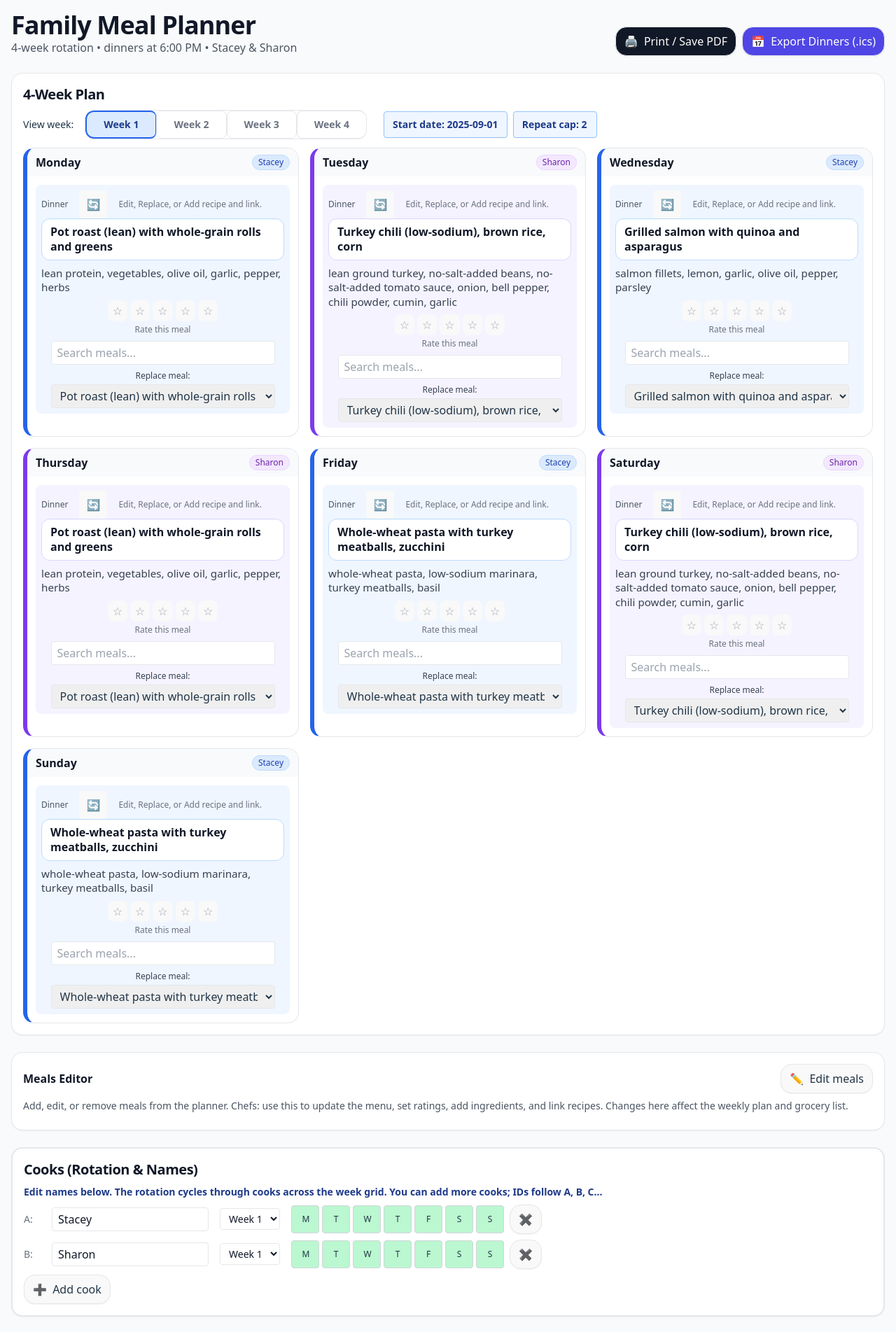
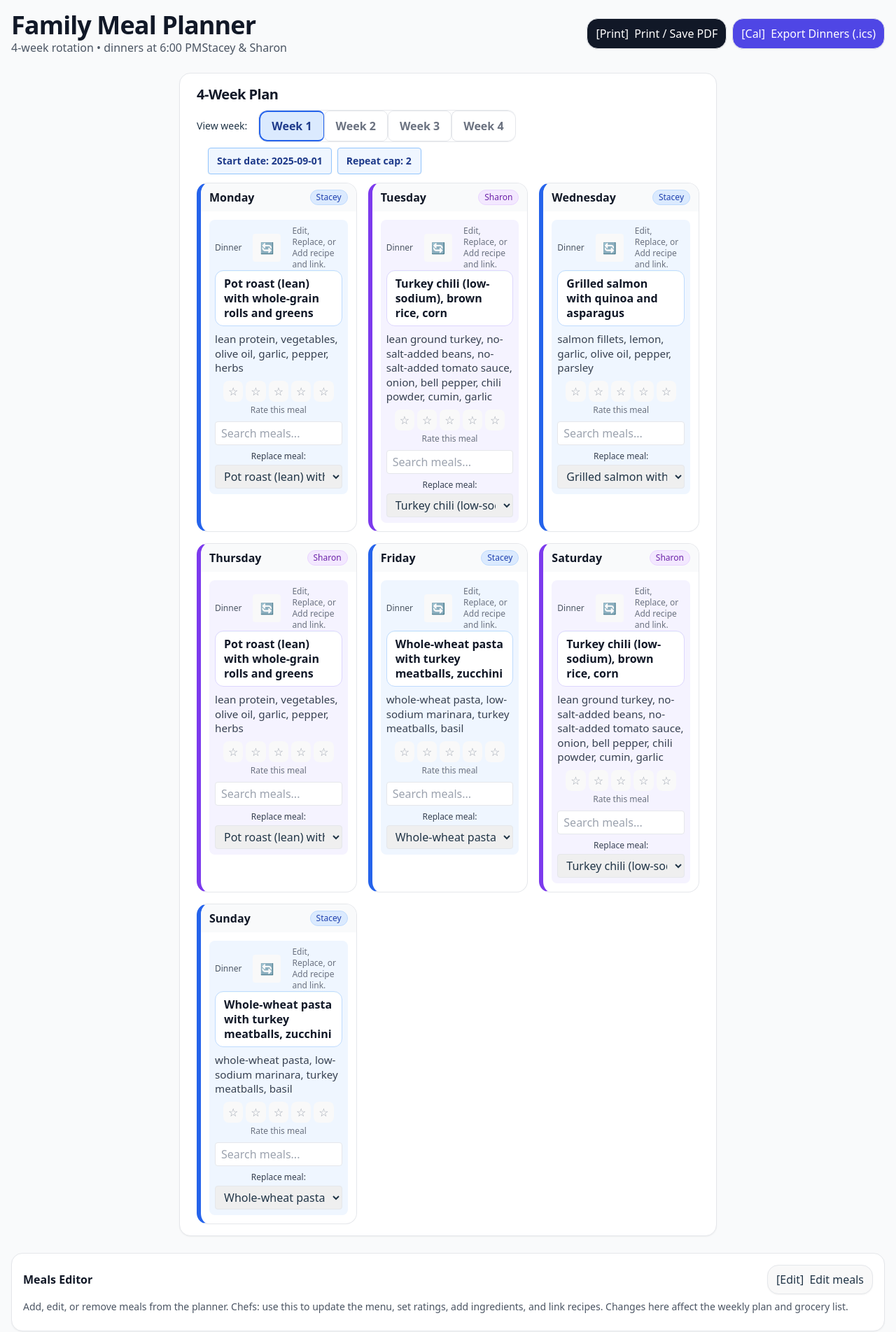
Before and after one commit to meekblee/family-meal-planner, a React (Vite) app: page / in a window 1280 px wide. Shown: the top 1903 px of the page at 70% size. Built offline with nearby package versions, Linux system fonts and the light colour scheme.

Commit message:
Update App.jsx

```diff
--- a/src/App.jsx
+++ b/src/App.jsx
@@ -15,7 +15,7 @@ const Card = ({ className = "", children }) => (
 const SectionTitle = ({ children }) => (
   <h2 className="text-xl font-extrabold tracking-tight mb-2 text-gray-900">{children}</h2>
 );
-const I = {
+const I_OLD = {
   Cal: () => <span aria-hidden>📅</span>,
   DL: () => <span aria-hidden>⬇️</span>,
   List: () => <span aria-hidden>🧾</span>,
@@ -26,6 +26,20 @@ const I = {
   X: () => <span aria-hidden>✖️</span>,
   Plus: () => <span aria-hidden>➕</span>,
   Edit: () => <span aria-hidden>✏️</span>,
+};
+
+// Replaced icon set with ASCII-safe symbols (avoid encoding issues)
+const I = {
+  Cal: () => <span aria-hidden>[Cal]</span>,
+  DL: () => <span aria-hidden>[DL]</span>,
+  List: () => <span aria-hidden>[List]</span>,
+  Shuffle: () => <span aria-hidden>[Shuf]</span>,
+  Upload: () => <span aria-hidden>[Up]</span>,
+  Print: () => <span aria-hidden>[Print]</span>,
+  Link: () => <span aria-hidden>[Link]</span>,
+  X: () => <span aria-hidden>[X]</span>,
+  Plus: () => <span aria-hidden>[+]</span>,
+  Edit: () => <span aria-hidden>[Edit]</span>,
 };
 
 // =============== Utilities ===============
@@ -288,10 +302,10 @@ export default function MealPlannerApp() {
   }
 
   // Planning
-  function generateEmptyWeeks() {
-    const labels = ["Monday", "Tuesday", "Wednesday", "Thursday", "Friday", "Saturday", "Sunday"];
-    return Array.from({ length: 4 }, () => labels.map((l) => ({ label: l })));
-  }
+function generateEmptyWeeks() {
+  const labels = ["Monday", "Tuesday", "Wednesday", "Thursday", "Friday", "Saturday", "Sunday"];
+  return Array.from({ length: 4 }, () => labels.map((l, i) => ({ label: l, weekday: WEEKDAYS[i] })));
+}
   function generateWithConstraints(pool, { dinnersOnly = DEFAULTS.dinnersOnly, seed = "", maxRepeatAcross4Weeks = DEFAULTS.maxRepeatAcross4Weeks, cookIds = ["A", "B"], cooksList = cooks }) {
     const rng = rngFactory(seed || "default");
     const weeksLocal = generateEmptyWeeks();
@@ -344,12 +358,29 @@ export default function MealPlannerApp() {
     }
     return weeksLocal;
   }
+  function assignDatesToWeeks(weeksIn, startDateStr, hour = DEFAULTS.dinnerHour, minutes = DEFAULTS.dinnerMinutes) {
+    try {
+      const base = new Date(startDateStr);
+      if (isNaN(base.getTime())) return weeksIn;
+      // Ensure base is Monday 00:00 local
+      base.setHours(0, 0, 0, 0);
+      const out = weeksIn.map((week, wIdx) => week.map((day, dIdx) => {
+        const dt = new Date(base);
+        dt.setDate(base.getDate() + wIdx * 7 + dIdx);
+        dt.setHours(hour, minutes, 0, 0);
+        return { ...day, date: dt };
+      }));
+      return out;
+    } catch {
+      return weeksIn;
+    }
+  }
   function fillWeeks({ dinnersOnly = DEFAULTS.dinnersOnly } = {}) {
     const pool = [...filteredMeals];
     if (!pool.length) return alert("No meals available above threshold.");
     const ids = cooks.map((c) => c.id);
     const filled = generateWithConstraints(pool, { dinnersOnly, seed, maxRepeatAcross4Weeks: repeatCap, cookIds: ids.length ? ids : ["A"] });
-    setWeeks(filled);
+    setWeeks(assignDatesToWeeks(filled, startDate));
   }
   function shuffleWeeks() { fillWeeks({ dinnersOnly: mode === "dinners" }); }
 
@@ -410,6 +441,10 @@ export default function MealPlannerApp() {
 
   // Auto-fill once after meals load / cooks change
   useEffect(() => { if (!weeks[0][0].d) fillWeeks({ dinnersOnly: DEFAULTS.dinnersOnly }); }, [meals.length, repeatCap, cooks.length]);
+  // Update dates when startDate changes
+  useEffect(() => {
+    setWeeks(prev => assignDatesToWeeks(prev, startDate));
+  }, [startDate]);
 
   // === AUTOSAVE HELPERS ===
   const AUTOSAVE_KEY = "familyMealPlannerAutosave";
@@ -450,7 +485,7 @@ export default function MealPlannerApp() {
         setCooks(saved.cooks || DEFAULTS.cooks);
         setStartDate(saved.startDate || STARTING_DEFAULT());
         setRepeatCap(saved.repeatCap ?? DEFAULTS.maxRepeatAcross4Weeks);
-        setThreshold(saved.threshold ?? 3);
+        setTextThreshold(saved.threshold ?? 3);
         setMode(saved.mode || "dinners");
         setSeed(saved.seed || "");
       }
@@ -482,10 +517,12 @@ export default function MealPlannerApp() {
           availabilityWeeks: { 0: { mon:true, tue:true, wed:true, thu:true, fri:true, sat:true, sun:true } },
         },
       ];
-      setTimeout(triggerAutosave, 0);
       return updated;
     });
-    setTimeout(() => fillWeeks({ dinnersOnly: DEFAULTS.dinnersOnly }), 0);
+    setTimeout(() => {
+      fillWeeks({ dinnersOnly: DEFAULTS.dinnersOnly });
+      setTimeout(triggerAutosave, 100);
+    }, 0);
   }
   function removeCook(id) {
     if (cooks.length <= 1) return;
@@ -528,6 +565,10 @@ export default function MealPlannerApp() {
     setDirtyMeals(true);
   }
   function handleSaveMeals() {
+    setMeals(() => {
+      setTimeout(triggerAutosave, 0);
+      return localMeals;
+    });
     setDirtyMeals(false);
     setShowSavedToast(true);
     setTimeout(() => setShowSavedToast(false), 2000);
@@ -535,6 +576,21 @@ export default function MealPlannerApp() {
   function handleDiscardMeals() {
     setMeals(localMeals);
     setDirtyMeals(false);
+  }
+  function handleAddMeal() {
+    setMeals(prev => [
+      ...prev,
+      { name: "New meal", avg: 3, type: "Dinner", ingredients: "", recipeUrl: "" }
+    ]);
+    setDirtyMeals(true);
+  }
+  function isValidUrl(u) {
+    try {
+      const x = new URL(String(u || "").trim());
+      return x.protocol === "http:" || x.protocol === "https:";
+    } catch {
+      return false;
+    }
   }
   const [sortKey, setSortKey] = useState('name');
   const [sortDir, setSortDir] = useState('asc');
@@ -558,34 +614,35 @@ export default function MealPlannerApp() {
   return (
     <ErrorBoundary>
       <div className="min-h-screen bg-gray-50 p-4">
-        <div className="max-w-7xl mx-auto space-y-6">
+  <div className="max-w-7xl mx-auto space-y-6 w-full px-2 md:px-0">
           {/* Header */}
-          <header className="flex flex-col sm:flex-row sm:items-end sm:justify-between gap-3">
+          <header className="flex flex-col md:flex-row items-start md:items-center justify-between gap-4 mb-6 w-full px-2 md:px-0">
             <div>
-              <h1 className="text-3xl md:text-4xl font-extrabold tracking-tight text-gray-900">Family Meal Planner</h1>
-              <p className="text-sm md:text-base text-gray-600">
-                4-week rotation • dinners at 6:00 PM • {cooks.map(c => c.name).join(' & ')}
+              <h1 className="text-2xl md:text-4xl font-extrabold tracking-tight text-gray-900 leading-tight">Family Meal Planner</h1>
+              <p className="text-xs md:text-base text-gray-600">
+                4-week rotation • dinners at 6:00 PM<br className="md:hidden" />
+                <span className="block md:inline">{cooks.map(c => c.name).join(' & ')}</span>
               </p>
             </div>
-            <div className="flex gap-2">
-              <Button className="bg-gray-900 text-white hover:opacity-90" onClick={printPDF}><I.Print/> <span className="ml-1">Print / Save PDF</span></Button>
-              <Button className="bg-indigo-600 text-white hover:bg-indigo-700" onClick={downloadICS}><I.Cal/> <span className="ml-1">Export Dinners (.ics)</span></Button>
+            <div className="flex flex-col md:flex-row gap-2 w-full md:w-auto">
+              <Button className="bg-gray-900 text-white hover:opacity-90 w-full md:w-auto min-h-[44px] text-base" onClick={printPDF}><I.Print/> <span className="ml-1">Print / Save PDF</span></Button>
+              <Button className="bg-indigo-600 text-white hover:bg-indigo-700 w-full md:w-auto min-h-[44px] text-base" onClick={downloadICS}><I.Cal/> <span className="ml-1">Export Dinners (.ics)</span></Button>
             </div>
           </header>
 
           {/* Planner */}
-          <Card>
+          <Card className="w-full max-w-md md:max-w-3xl mx-auto px-2 md:px-6">
             <SectionTitle>4-Week Plan</SectionTitle>
-            <div className="flex flex-wrap items-center gap-2 mb-3">
+            <div className="flex flex-wrap items-center gap-2 mb-3 w-full overflow-x-auto">
               <div className="flex items-center gap-2">
                 <span className="text-sm font-medium mr-2">View week:</span>
-                <div className="inline-flex rounded-xl border overflow-hidden bg-white">
+                <div className="inline-flex rounded-xl border overflow-hidden bg-white w-full md:w-auto">
                   {Array.from({ length: 4 }).map((_, i) => (
                     <button
                       key={i}
                       aria-label={`Switch to Week ${i + 1}`}
                       title={`Show Week ${i + 1} plan`}
-                      className={`px-6 py-2 text-sm focus:outline-none transition border-r last:border-r-0 font-semibold ${activeWeek === i ? 'border-2 border-blue-600 bg-blue-100 text-blue-900' : 'border border-gray-200 text-gray-500 bg-white'} ${i === 0 ? 'rounded-l-xl' : ''} ${i === 3 ? 'rounded-r-xl' : ''}`}
+                      className={`px-4 py-2 text-base font-semibold min-h-[44px] w-full md:w-auto focus:outline-none transition border-r last:border-r-0 ${activeWeek === i ? 'border-2 border-blue-600 bg-blue-100 text-blue-900' : 'border border-gray-200 text-gray-500 bg-white'} ${i === 0 ? 'rounded-l-xl' : ''} ${i === 3 ? 'rounded-r-xl' : ''}`}
                       style={{ minWidth: 80 }}
                       onClick={() => setActiveWeek(i)}
                     >Week {i + 1}</button>
```
